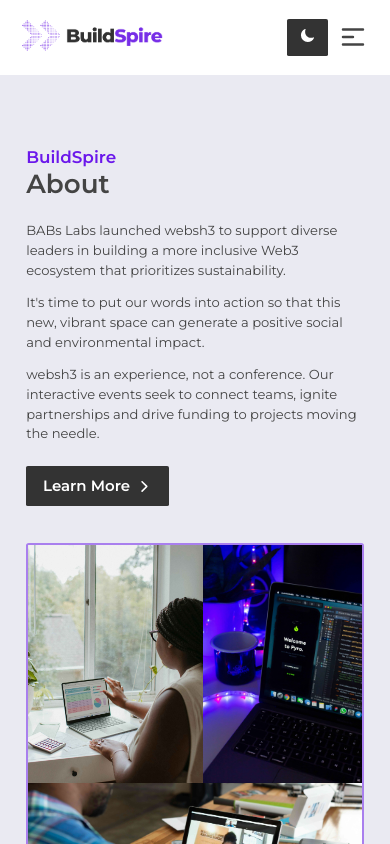
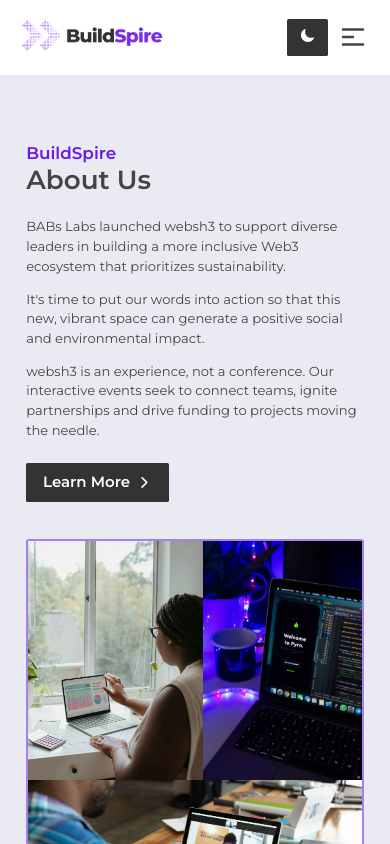
Before and after one commit to idowudamolaolatunji/software-agency, a React (Vite) app: page /about in a window 390 px wide. Shown: the top 844 px of the page. Built offline with nearby package versions, Linux system fonts and the light colour scheme.

Commit message:
committing new updates

```diff
--- a/src/App.jsx
+++ b/src/App.jsx
@@ -24,6 +24,10 @@
         if(y >= 600) setShowArrowToTop(true);
         else setShowArrowToTop(false);
     }, [y]);
+
+    useEffect(function() {
+        window.scrollTo(0, 0)
+    }, []);
 
     return (
         <>
--- a/src/assets/css/query.css
+++ b/src/assets/css/query.css
@@ -91,6 +91,10 @@
     .hero--image-box, .hero--img {
         height: auto;
     }
+
+    .cta--heading {
+        font-size: 3.4rem;
+    }
 }
 
 
@@ -162,6 +166,7 @@
         position: static;
         width: 100%;
         min-height: auto;
+        min-height: 15rem;
         height: 100%;
         object-fit: cover;
         border: none;
@@ -209,7 +214,6 @@
         animation-fill-mode: forwards;
         animation-delay: .5s;
     }
-
     @keyframes scroll-up-query {
         from {
             transform: scale(1.15) translateY(0);
@@ -217,6 +221,17 @@
         to {
             transform: scale(1.15) translateY(-15%);
         }
+    }
+
+
+
+
+    .cta--container {
+        width: 100%;
+    }
+    .cta--heading {
+        font-size: 2.8rem;
+        margin-bottom: 1.8rem;
     }
 }
 
--- a/src/assets/css/style.css
+++ b/src/assets/css/style.css
@@ -11,6 +11,8 @@
     /* #f9f9fb; */
     --section-figure: #f9f9f9;
     --section-grey: #eaeaf2;
+    --section-grey-alpha: #84848471;
+    --section-inverse-text: #222;
     --main-color: #6b18eb;
     --main-border-color: #6c18eb81;
 }
@@ -28,6 +30,8 @@
     /* --main-color: #5a1765; */
     /* #342954, #0e121d, #0c101b; */
     --section-grey: #242424;
+    --section-grey-alpha: #24242474;
+    --section-inverse-text: #eee;
     --section-figure: #262626;
     --main-border-color: #e3d0ff;
 }
@@ -362,7 +366,7 @@
 .about--image-box img {
     border-radius: .28rem;
     border: .24rem solid var(--main-border-color);
-    min-height: 20rem;
+    min-height: 28rem;
     background-color: var(--section-grey);
 }
 img.img--1 {
@@ -453,9 +457,8 @@
     margin-bottom: 2rem;
 }
 .figure--icon .img {
-    width: 90%;
+    width: 115%;
 }
-
 .figure--title {
     font-size: 1.6rem;
     font-weight: 600;
@@ -517,7 +520,7 @@
     animation: expand .35s ease-out;
     width: 100%;
 }
-@keyframes expand { from{ width: 10%; } to{ width: 100%; } }
+@keyframes expand { from { width: 10%; } to { width: 100%; } }
 
 
 
@@ -531,7 +534,6 @@
     background-image: radial-gradient(circle closest-side, #6d46a76d 10%, #111);
     color: #ccc;
 }
-
 .portfolio--container {
     display: grid;
     grid-template-columns: 1fr 1fr;
@@ -573,7 +575,6 @@
     background-color: #e6e6e627;
     backdrop-filter: blur(6px);
     -webkit-backdrop-filter: blur(6px);
-
     display: grid;
     grid-template-columns: 1fr 1fr;
     gap: 1.6rem;
@@ -618,9 +619,13 @@
 /* ====================================== */
 
 .cta__section {
-    background-color: var(--section-grey);
+    background-image: linear-gradient(var(--section-grey-alpha), var(--section-grey-alpha)), url("../../../public/cta.jpg");
+    background-position: center;
+    background-size: cover;
+    background-attachment: fixed;
+    /* color: var(--section-inverse-text); */
+    color: #fff;
 }
-
 .cta--container {
     max-width: 85rem;
     text-align: center;
@@ -632,11 +637,11 @@
 }
 .cta--text {
     font-size: 1.4rem;
+    font-weight: 500;
     line-height: 1.6;
     max-width: 70rem;
     margin: 0 auto 2.4rem;
 }
-
 .cta--btn {
     display: inline-flex;
     align-items: center;
--- a/src/components/AboutSection.jsx
+++ b/src/components/AboutSection.jsx
@@ -10,7 +10,7 @@
 
 function AboutSection({ page }) {
   return (
-    <section className='section about__section' style={ page ? { paddingTop: "6.8rem" } : {} }>
+    <section className='section about__section' style={ page ? { paddingTop: "6.4rem" } : {} }>
         <div className="container about--container">
             <div className="about--image-box">
                 <img src={Resource_1} alt="resources images" className='img--1'/>
@@ -22,7 +22,7 @@
                 <h2 className="section__heading">
                     <span style={{ fontSize: "1.8rem", color: "#6b18eb" }}>BuildSpire</span>
                     <br />
-                    About
+                    About {page && 'Us'}
                 </h2>
 
                 <span className='about__text section__text'>
--- a/src/components/CtaSection.jsx
+++ b/src/components/CtaSection.jsx
@@ -5,8 +5,8 @@
   return (
     <section className='section cta__section'>
         <div className="container cta--container">
-            <h4 className="cta--heading">Lorem ipsum dolor sit amet ctetur adipisicing dolor sit elit.</h4>
-            <p className="cta--text">Lorem ipsum dolor sit amet consectetur adipisicing elit. Dicta voluptas ad temporibus. Error officiis dipisci eos recusandae accusamus sed mollitia voluptatum tempora! Voluptatibus delectus adipisci eos recusandae accusamus sed mollitia id. Non provident quos est quibusdam.</p>
+            <h4 className="cta--heading">Lorem ipsum dolor adipisicing ipsum dolor sit elit.</h4>
+            <p className="cta--text">Lorem ipsum dolor sit amet consectetur adipisicing elit. Dicta voluptas ad temporibus. Error officiis dipisci eos recusandae accusamus sed mollitia voluptatum tempora.</p>
 
             <Link to="/" className='cta--btn btn'>Let's Talk</Link>
         </div>
--- a/src/components/Header.jsx
+++ b/src/components/Header.jsx
@@ -20,7 +20,6 @@
     const [showMini, setShowMini] = useState(false);
     const { isDarkMode, onMode } = useDataContext();
     const { pathname } = useLocation();
-    console.log(pathname)
 
     const {y} = useWindowScroll();
     // check if y = 300
--- a/src/components/PortfolioSection.jsx
+++ b/src/components/PortfolioSection.jsx
@@ -11,7 +11,7 @@
 
 function PortfolioSection({ page }) {
   return (
-   <section className="section portfolio__section" style={ page ? { paddingTop: "6.2rem "} : {}}>
+   <section className="section portfolio__section" style={ page ? { paddingTop: "6.2rem", clipPath: "polygon(0 4.5%, 100% 0%, 100% 100%, 0 100%)" } : {}}>
         <div className="container">
             <div className="section__heading--box">
                 {!page && (
--- a/src/pages/home/index.jsx
+++ b/src/pages/home/index.jsx
@@ -1,4 +1,4 @@
-import React, { useEffect } from 'react'
+import React from 'react'
 import HeroSection from '../../components/HeroSection'
 import Header from '../../components/Header'
 import AboutSection from '../../components/AboutSection'
@@ -9,11 +9,6 @@
 import PortfolioSection from '../../components/PortfolioSection'
 
 function index() {
-
-    useEffect(function() {
-        window.scrollTo(0, 0)
-    }, []);
-
     return (
         <>
             <Header />
```
Also changed, not shown: public/cta.jpg (added), src/components/Modal.jsx (added), src/components/OurMissionSection.jsx (added), src/components/OurTeamSection.jsx (added), 1 other file (tests, documents, lock files or other folders).
